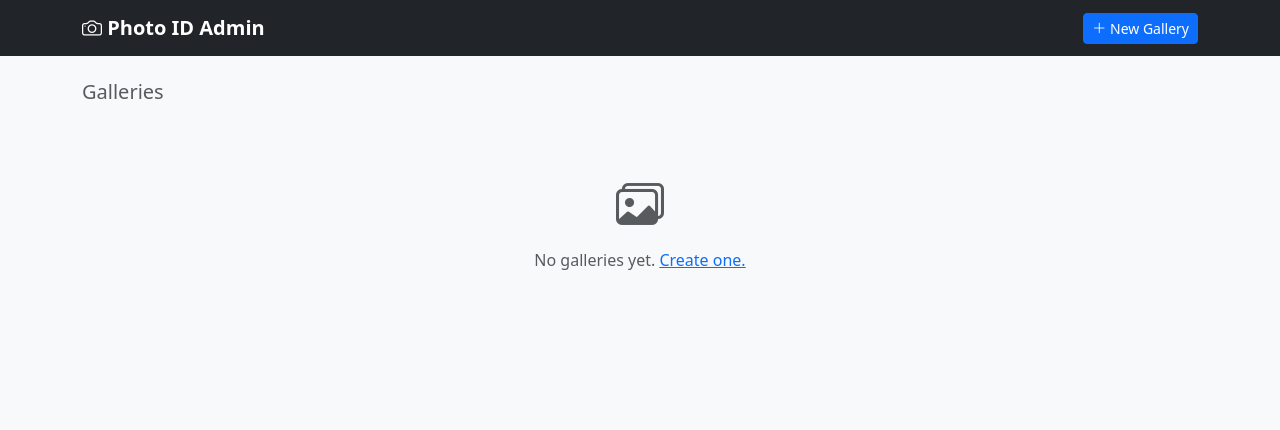
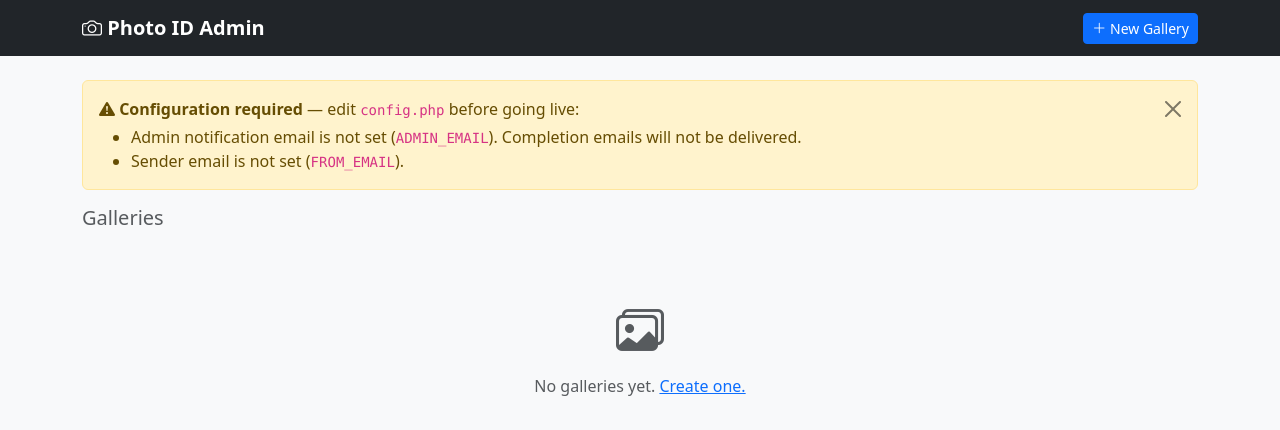
Before and after one commit to chrissabato/photo-id, a PHP site: page / in a window 1280 px wide. Shown: the top 430 px of the page. Run offline with PHP 8.4, Linux system fonts and the light colour scheme.

Commit message:
Restore delete gallery button (was never committed to git)
Co-Authored-By: Claude Sonnet 4.6 <noreply@anthropic.com>

```diff
--- a/index.php
+++ b/index.php
@@ -1,5 +1,10 @@
 <?php
 require_once __DIR__ . '/db.php';
+require_once __DIR__ . '/config.php';
+
+$config_warnings = [];
+if (ADMIN_EMAIL === 'admin@example.com') $config_warnings[] = 'Admin notification email is not set (<code>ADMIN_EMAIL</code>). Completion emails will not be delivered.';
+if (FROM_EMAIL  === 'noreply@example.com') $config_warnings[] = 'Sender email is not set (<code>FROM_EMAIL</code>).';
 
 $db = get_db();
 $galleries = $db->query("
@@ -38,6 +43,20 @@ $galleries = $db->query("
 </nav>
 
 <div class="container">
+
+  <?php if ($config_warnings): ?>
+  <div class="alert alert-warning alert-dismissible fade show" role="alert">
+    <strong><i class="bi bi-exclamation-triangle-fill"></i> Configuration required</strong>
+    — edit <code>config.php</code> before going live:
+    <ul class="mb-0 mt-1">
+      <?php foreach ($config_warnings as $w): ?>
+        <li><?= $w ?></li>
+      <?php endforeach; ?>
+    </ul>
+    <button type="button" class="btn-close" data-bs-dismiss="alert"></button>
+  </div>
+  <?php endif; ?>
+
   <h5 class="mb-3 text-muted">Galleries</h5>
 
   <?php if (empty($galleries)): ?>
@@ -77,9 +96,15 @@ $galleries = $db->query("
             </div>
           </div>
           <div class="card-footer bg-transparent d-flex gap-2">
-            <a href="admin/view.php?id=<?= $g['id'] ?>" class="btn btn-sm btn-outline-primary w-100">
+            <a href="admin/view.php?id=<?= $g['id'] ?>" class="btn btn-sm btn-outline-primary flex-grow-1">
               <i class="bi bi-eye"></i> View Results
             </a>
+            <button class="btn btn-sm btn-outline-danger delete-btn"
+                    data-id="<?= $g['id'] ?>"
+                    data-name="<?= htmlspecialchars($g['name'], ENT_QUOTES) ?>"
+                    title="Delete gallery">
+              <i class="bi bi-trash"></i>
+            </button>
           </div>
         </div>
       </div>
@@ -88,6 +113,30 @@ $galleries = $db->query("
   <?php endif; ?>
 </div>
 
+<!-- Delete confirmation modal -->
+<div class="modal fade" id="deleteModal" tabindex="-1">
+  <div class="modal-dialog modal-dialog-centered">
+    <div class="modal-content">
+      <div class="modal-header">
+        <h5 class="modal-title text-danger"><i class="bi bi-trash"></i> Delete Gallery</h5>
+        <button type="button" class="btn-close" data-bs-dismiss="modal"></button>
+      </div>
+      <div class="modal-body">
+        <p>Are you sure you want to delete <strong id="delete-name"></strong>?</p>
+        <p class="text-muted small mb-0">This will permanently remove all photos and identifications. This cannot be undone.</p>
+      </div>
+      <div class="modal-footer">
+        <button type="button" class="btn btn-secondary" data-bs-dismiss="modal">Cancel</button>
+        <form method="POST" action="admin/delete.php">
+          <input type="hidden" name="id" id="delete-id">
+          <button type="submit" class="btn btn-danger">Delete</button>
+        </form>
+      </div>
+    </div>
+  </div>
+</div>
+
+<script src="https://cdn.jsdelivr.net/npm/bootstrap@5.3.3/dist/js/bootstrap.bundle.min.js"></script>
 <script>
 document.querySelectorAll('.copy-btn').forEach(btn => {
   btn.addEventListener('click', () => {
@@ -98,6 +147,15 @@ document.querySelectorAll('.copy-btn').forEach(btn => {
     });
   });
 });
+
+const deleteModal = new bootstrap.Modal(document.getElementById('deleteModal'));
+document.querySelectorAll('.delete-btn').forEach(btn => {
+  btn.addEventListener('click', () => {
+    document.getElementById('delete-id').value = btn.dataset.id;
+    document.getElementById('delete-name').textContent = btn.dataset.name;
+    deleteModal.show();
+  });
+});
 </script>
 </body>
 </html>
```
